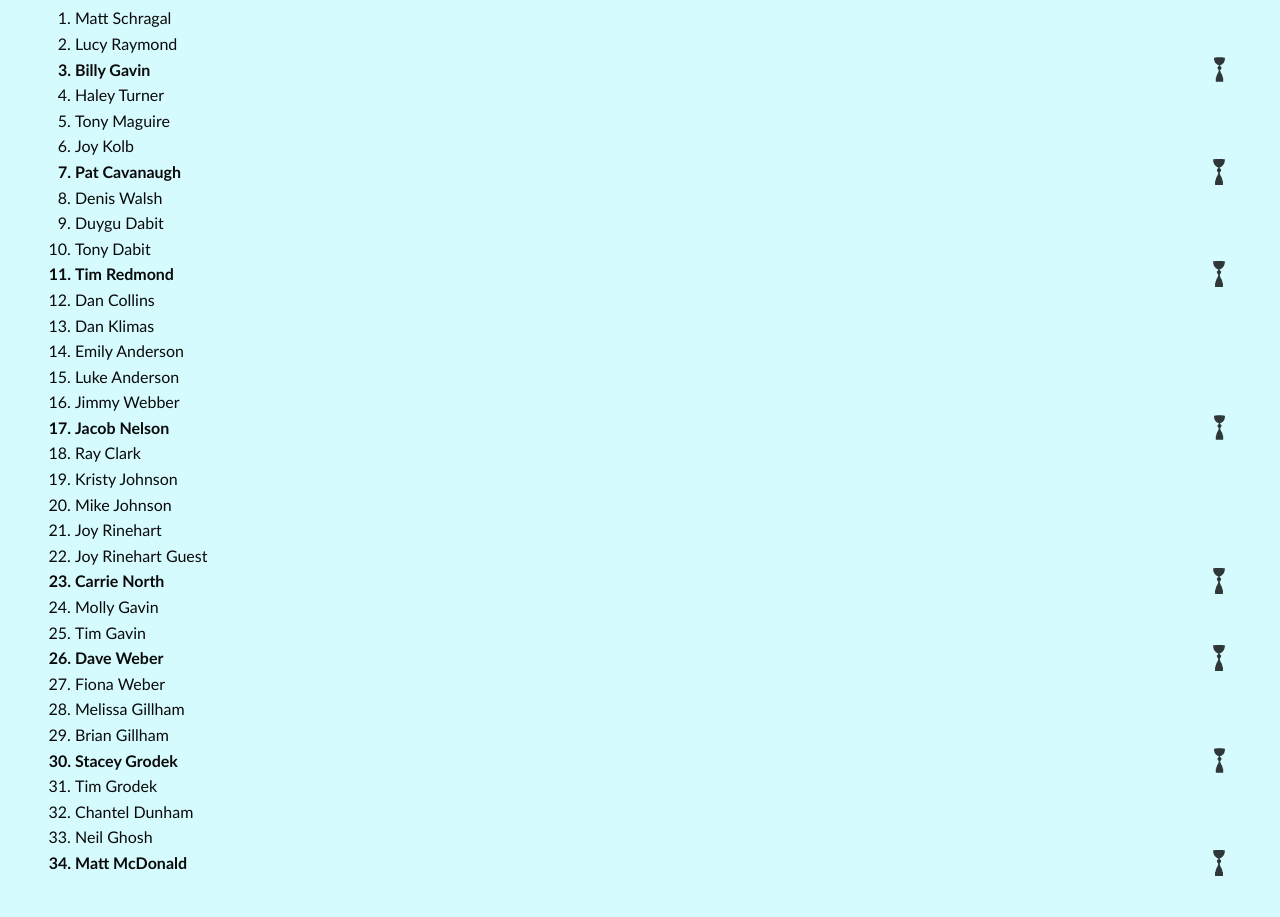
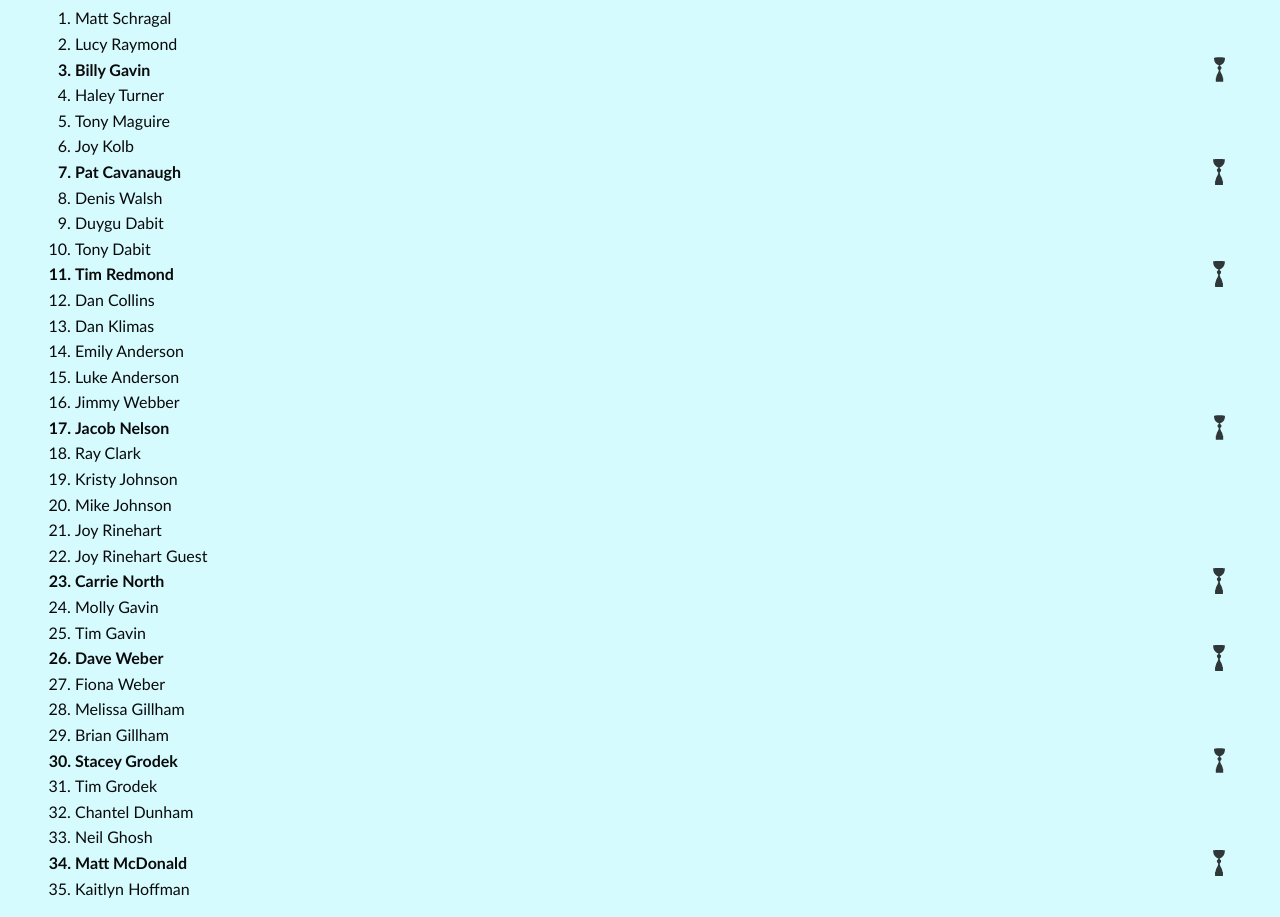
Before and after one commit to schrags08/npc, a plain HTML site: page whospounding.html in a window 1280 px wide. Shown: the part 182-1099 px from the top of the page. Before the commit the page ends 1074 px from the top, so only its background shows below. Drawn offline with Linux system fonts and the light colour scheme.

Commit message:
Update whospounding.html

```diff
--- a/whospounding.html
+++ b/whospounding.html
@@ -85,6 +85,7 @@
                     <li>Chantel Dunham</li>
                     <li>Neil Ghosh</li>
                     <li class="npc__valor">Matt McDonald</li>
+                    <li>Kaitlyn Hoffman</li>
                 </ol>
             </div>
         </div>
```
